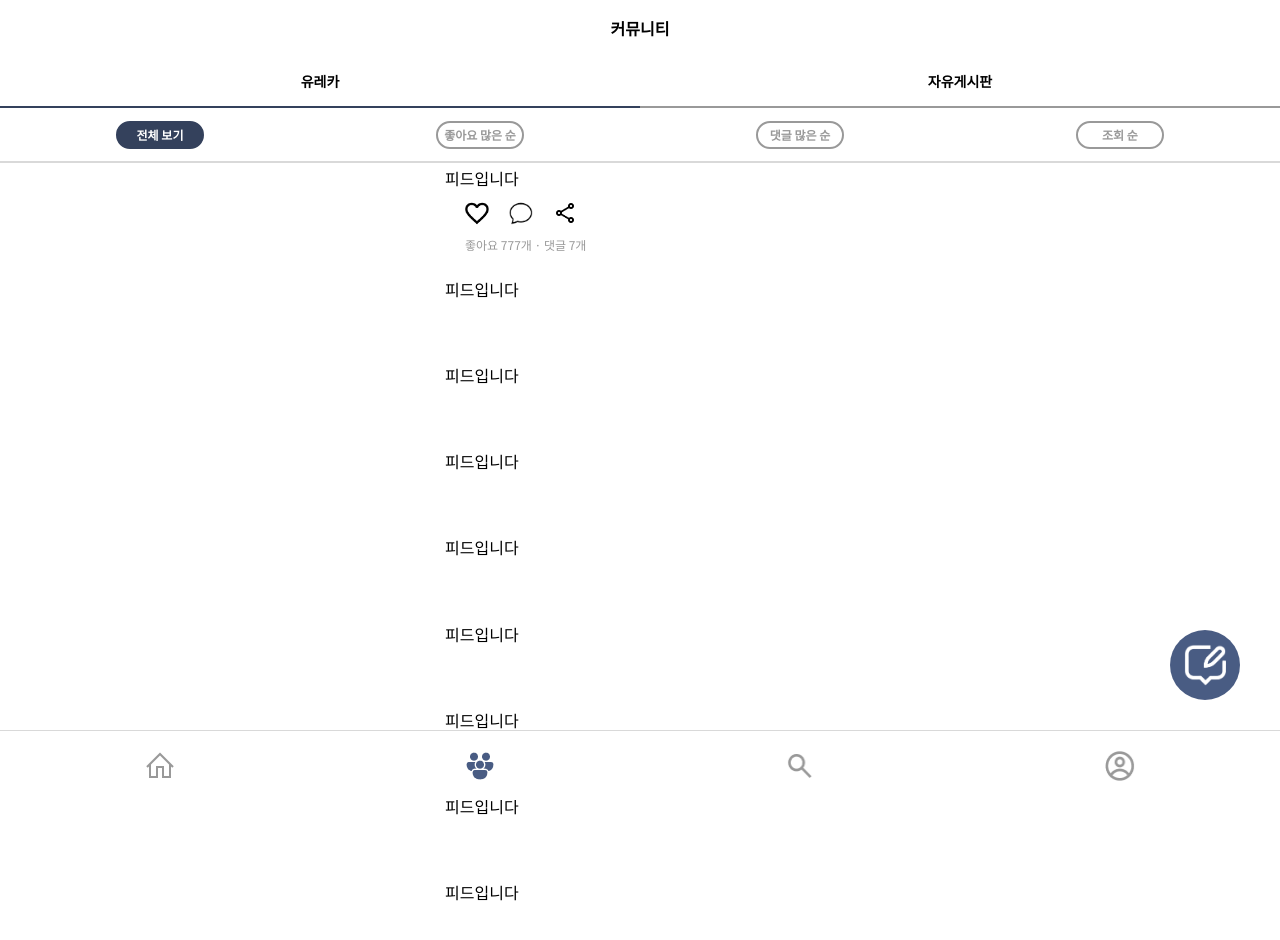
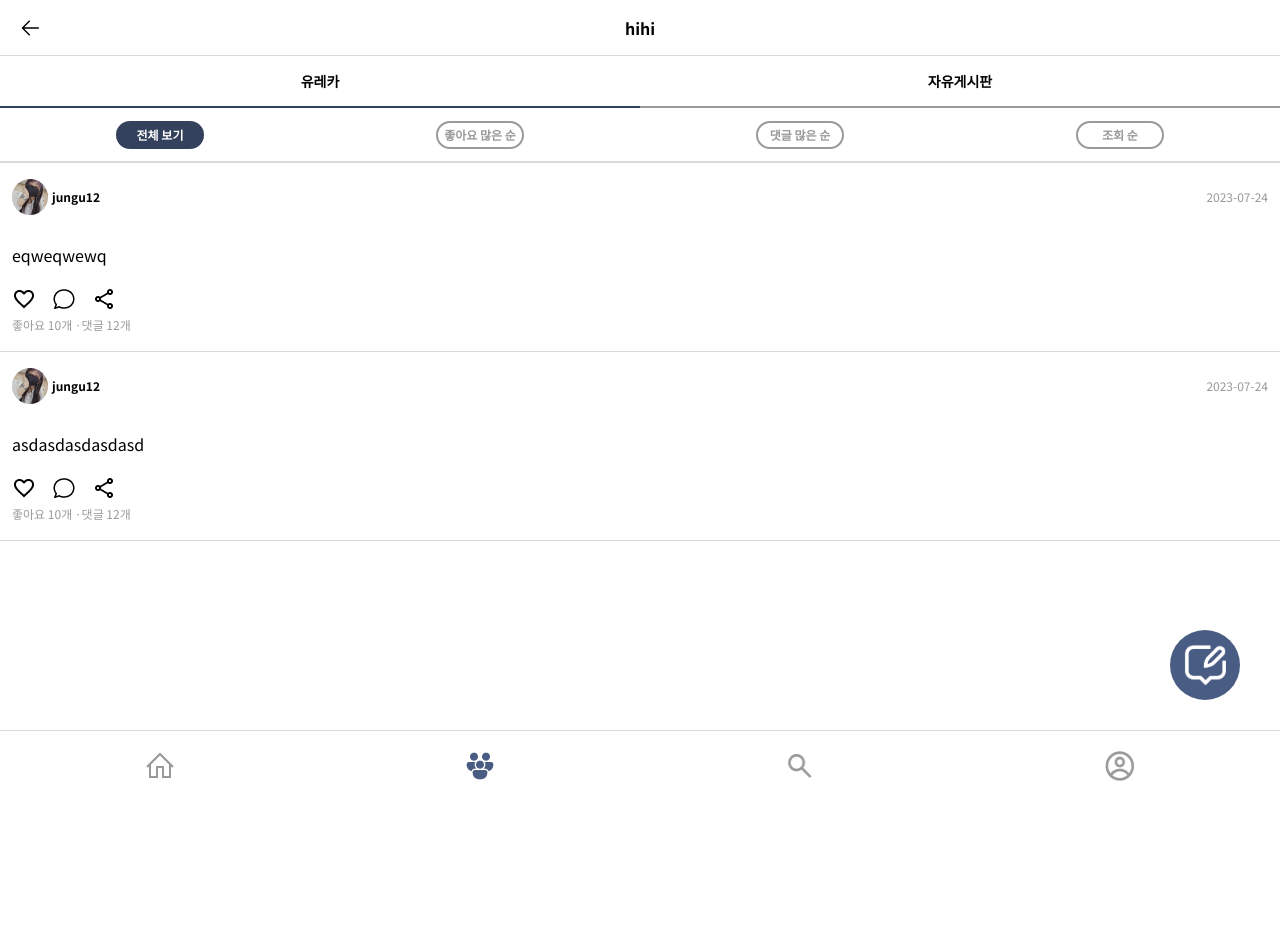
Before and after one commit to Jungu12/Heulgit, a React (Create React App) app in the folder frontend/: page /community in a window 1280 px wide. Shown: the top 940 px of the page. After the commit the page ends 800 px from the top, so only its background shows below. Built offline with nearby package versions, Linux system fonts and the light colour scheme.

Commit message:
fix(Community): 커뮤니티 페이지 퍼블리싱
CommunityCategory.tsx, FilterCategory.tsx 수정
- active DOM요소로 전달되지 않게 수정

CommunityFeedItem.tsx 생성
- EurekaPage.tsx에 넣을 피드

CommunityPage.tsx 수정
- EurekaPage.tsx와 연결

```diff
--- a/frontend/src/components/community/CommunityCategory.tsx
+++ b/frontend/src/components/community/CommunityCategory.tsx
@@ -20,15 +20,15 @@ const StyledCategoryContainer = styled.div`
 `;
 
 // 커뮤니티 선택 버튼
-const StyledCategoryButton = styled.button<{ active: boolean }>`
+const StyledCategoryButton = styled.button<{ $active: boolean }>`
 	font-weight: bolder;
 	font-size: 14px;
 
 	background-color: transparent;
 	border: none;
 	border-bottom: solid 2px
-		${({ active }) =>
-			active ? colors.primary.primatyDark : colors.greyScale.grey4};
+		${({ $active }) =>
+			$active ? colors.primary.primatyDark : colors.greyScale.grey4};
 
 	width: 100%;
 	height: 100%;
@@ -50,7 +50,7 @@ const CommunityCategory = () => {
 			{categories.map((item, idx) => (
 				<StyledCategoryButton
 					key={idx}
-					active={item === button}
+					$active={item === button}
 					onClick={() => toggleActive(item)}
 				>
 					{item}
--- /dev/null
+++ b/frontend/src/components/community/CommunityFeedItem.tsx
@@ -0,0 +1,120 @@
+import { colors } from '@constants/colors';
+import { images } from '@constants/images';
+import React, { useCallback } from 'react';
+import { styled } from 'styled-components';
+import { useNavigate } from 'react-router-dom';
+// import MarkdownSummaryRenderer from './MarkdownSummaryRenderer';
+// import MarkdownRenderer from './MarkdownRenderer';
+
+const StyledFeedItemContainer = styled.div`
+	display: flex;
+	flex-direction: column;
+	margin-top: 16px;
+`;
+
+const StyledTopLine = styled.div`
+	display: flex;
+	justify-content: space-between;
+	align-items: center;
+`;
+
+const StyledProfileContainer = styled.div`
+	display: flex;
+	align-items: center;
+	font-size: 12px;
+	font-weight: 700;
+	gap: 4px;
+	margin-left: 12px;
+`;
+
+const StyledProfileImage = styled.img`
+	width: 36px;
+	height: 36px;
+`;
+
+const StyledUpdateTime = styled.p`
+	color: ${colors.greyScale.grey4};
+	font-size: 12px;
+	font-weight: 400;
+	margin-right: 12px;
+`;
+
+const StyledContentContainer = styled.div`
+	display: flex;
+	flex-direction: column;
+	margin: 32px 12px 0px 12px;
+`;
+
+const StyledButtonContainer = styled.div`
+	display: flex;
+	margin: 24px 12px 0 12px;
+	gap: 16px;
+
+	img {
+		height: 24px;
+		width: 24px;
+	}
+`;
+
+const StyledSubDataContainer = styled.div`
+	display: flex;
+	align-items: center;
+	color: ${colors.greyScale.grey4};
+	font-size: 12px;
+	font-weight: 400;
+	margin: 8px 12px 0 12px;
+`;
+
+type EurekaPostType = {
+	feed: {
+		id: number;
+		title: string;
+		user: {
+			id: string;
+			avater_url: string;
+		};
+		content: string;
+		link: string;
+		updated_date: string;
+		views: number;
+		likes: number;
+		comments: number;
+		images: { file_uri: string }[];
+	};
+};
+
+const CommunityFeedItem: React.FC<EurekaPostType> = ({ feed }) => {
+	const navigation = useNavigate();
+
+	const onClickComment = useCallback(() => {
+		console.log('댓글 클릭');
+	}, []);
+
+	// const onClickLike = useCallback(() => {
+	// 	navigation(`repo/${feed.id}/like`);
+	// }, []);
+
+	return (
+		<StyledFeedItemContainer>
+			<StyledTopLine>
+				<StyledProfileContainer>
+					<StyledProfileImage src={feed.user.avater_url} alt="user_profile" />
+					<p>{feed.user.id}</p>
+				</StyledProfileContainer>
+				<StyledUpdateTime>{feed.updated_date}</StyledUpdateTime>
+			</StyledTopLine>
+			<StyledContentContainer>{feed.content}</StyledContentContainer>
+			<StyledButtonContainer>
+				<img src={images.like} alt="like_button" />
+				<img src={images.chat} alt="comment_button" />
+				<img src={images.share} alt="share_button" />
+			</StyledButtonContainer>
+			<StyledSubDataContainer>
+				<div>{`좋아요 ${feed.likes}개 · `}</div>
+				<div onClick={onClickComment}>{`댓글 ${feed.comments}개`}</div>
+			</StyledSubDataContainer>
+		</StyledFeedItemContainer>
+	);
+};
+
+export default CommunityFeedItem;
--- a/frontend/src/components/community/FilterCategory.tsx
+++ b/frontend/src/components/community/FilterCategory.tsx
@@ -19,8 +19,8 @@ const StyledFilterContainer = styled.div`
 `;
 
 // 필터 버튼
-const StyledFilterButton = styled.button<{ active: boolean }>`
-	color: ${({ active }) => (active ? 'white' : colors.greyScale.grey4)};
+const StyledFilterButton = styled.button<{ $active: boolean }>`
+	color: ${({ $active }) => ($active ? 'white' : colors.greyScale.grey4)};
 	font-size: 12px;
 	font-weight: 600;
 
@@ -29,12 +29,12 @@ const StyledFilterButton = styled.button<{ active: boolean }>`
 	height: 28px;
 
 	border: solid 2px
-		${({ active }) =>
-			active ? colors.primary.primatyDark : colors.greyScale.grey4};
+		${({ $active }) =>
+			$active ? colors.primary.primatyDark : colors.greyScale.grey4};
 	border-radius: 36px;
 
-	background-color: ${({ active }) =>
-		active ? colors.primary.primatyDark : 'white'};
+	background-color: ${({ $active }) =>
+		$active ? colors.primary.primatyDark : 'white'};
 `;
 
 const FilterCategory = () => {
@@ -52,7 +52,7 @@ const FilterCategory = () => {
 			{categories.map((item, idx) => (
 				<StyledFilterButton
 					key={idx}
-					active={item === button}
+					$active={item === button}
 					onClick={() => toggleActive(item)}
 				>
 					{item}
--- a/frontend/src/pages/CommunityPage.tsx
+++ b/frontend/src/pages/CommunityPage.tsx
@@ -8,6 +8,7 @@ import { images } from '@constants/images';
 import React from 'react';
 import { useNavigate } from 'react-router-dom';
 import styled from 'styled-components';
+import EurekaPage from './EurekaPage';
 
 // 커뮤니티
 const CommunityContainer = styled.div`
@@ -24,53 +25,56 @@ const StyledFeedContainer = styled.div`
 	flex-direction: column;
 	overflow-y: scroll;
 
-	top: 170px;
+	top: 163px;
+	width: 100%;
+	/* background-color: aqua; */
 	/* bottom: 70px; */
 `;
 
-// 피드 살려주세요
-const StyledFeed = styled.section`
-	display: flex;
-	flex-direction: column;
-
-	height: 400px;
-	width: 390px;
-`;
-
-// 검색 버튼
-// const StyledSearchButton = styled.img`
-// 	height: 24px;
-// 	width: 24px;
-// 	margin-right: 14px;
-// `;
+// 더미 게시물
+const dummyPosts = [
+	{
+		id: 1,
+		title: 'hihi',
+		user: {
+			id: 'jungu12',
+			avater_url: 'qweqweqweqw',
+		},
+		content: 'eqweqwewq',
+		link: 'dfkldfsdfds',
+		updated_date: '2023-07-24',
+		views: 100,
+		likes: 10,
+		comments: 12,
+		images: [{ file_uri: 'adfldskfjsdlk' }],
+	},
+	{
+		id: 2,
+		title: 'hihi',
+		user: {
+			id: 'jungu12',
+			avater_url: 'qweqweqweqw',
+		},
+		content: 'eqweqwewq',
+		link: 'dfkldfsdfds',
+		updated_date: '2023-07-24',
+		views: 100,
+		likes: 10,
+		comments: 12,
+		images: [{ file_uri: 'adfldskfjsdlk' }],
+	},
+];
 
 const CommunityPage = () => {
 	const navigation = useNavigate();
 
 	return (
 		<CommunityContainer>
-			<Header title="커뮤니티" type="home">
-				{/* <StyledSearchButton
-					src={images.navigation.searchActive}
-					alt="search button"
-					onClick={() => navigation('/search')}
-				/> */}
-			</Header>
+			<Header title="커뮤니티" type="home" />
 			<CommunityCategory />
 			<FilterCategory />
 			<StyledFeedContainer>
-				<StyledFeed>
-					피드입니다
-					<FeedBottom />
-				</StyledFeed>
-				<StyledFeed>피드입니다</StyledFeed>
-				<StyledFeed>피드입니다</StyledFeed>
-				<StyledFeed>피드입니다</StyledFeed>
-				<StyledFeed>피드입니다</StyledFeed>
-				<StyledFeed>피드입니다</StyledFeed>
-				<StyledFeed>피드입니다</StyledFeed>
-				<StyledFeed>피드입니다</StyledFeed>
-				<StyledFeed>피드입니다</StyledFeed>
+				<EurekaPage />
 			</StyledFeedContainer>
 			<CreateButton />
 			<Navigation />
--- a/frontend/src/pages/EurekaPage.tsx
+++ b/frontend/src/pages/EurekaPage.tsx
@@ -1,7 +1,79 @@
-import React from 'react';
+// import Header from '@components/common/Header';
+import Header from '@components/common/Header';
+import CommunityFeedItem from '@components/community/CommunityFeedItem';
+// import CommunityFeedItemList from '@components/community/CommunityFeedItemList';
+import { colors } from '@constants/colors';
+import { images } from '@constants/images';
+import React, { useCallback } from 'react';
+import { useNavigate } from 'react-router-dom';
+import { styled } from 'styled-components';
+
+const StyledViewContainer = styled.div`
+	display: flex;
+	flex-direction: column;
+`;
+
+const Separation = styled.div`
+	background-color: ${colors.greyScale.grey3};
+	width: 100%;
+	height: 1px;
+	margin-top: 20px;
+`;
+
+// 더미 게시물
+const dummyPosts = [
+	{
+		id: 1,
+		title: 'hihi',
+		user: {
+			id: 'jungu12',
+			avater_url: images.dummy.dummy1,
+		},
+		content: 'eqweqwewq',
+		link: 'dfkldfsdfds',
+		updated_date: '2023-07-24',
+		views: 100,
+		likes: 10,
+		comments: 12,
+		images: [{ file_uri: 'adfldskfjsdlk' }],
+	},
+	{
+		id: 2,
+		title: 'hihi',
+		user: {
+			id: 'jungu12',
+			avater_url: images.dummy.dummy1,
+		},
+		content: 'asdasdasdasdasd',
+		link: 'dfkldfsdfds',
+		updated_date: '2023-07-24',
+		views: 100,
+		likes: 10,
+		comments: 12,
+		images: [{ file_uri: 'adfldskfjsdlk' }],
+	},
+];
 
 const EurekaPage = () => {
-	return <div>EurekaPage</div>;
+	const navigation = useNavigate();
+
+	return (
+		<StyledViewContainer>
+			<Header
+				title={dummyPosts[0].title}
+				onClickBackButton={() => {
+					navigation('/');
+				}}
+			/>
+			{dummyPosts.map((post) => (
+				<React.Fragment key={post.id}>
+					<CommunityFeedItem feed={post} />
+					<Separation />
+				</React.Fragment>
+			))}
+			{/* <CommunityFeedItemList comments={dummyComment} /> */}
+		</StyledViewContainer>
+	);
 };
 
 export default EurekaPage;
```
Also changed, not shown: frontend/src/typedef/community/eureka.types.ts (added, +27 -0 lines).
